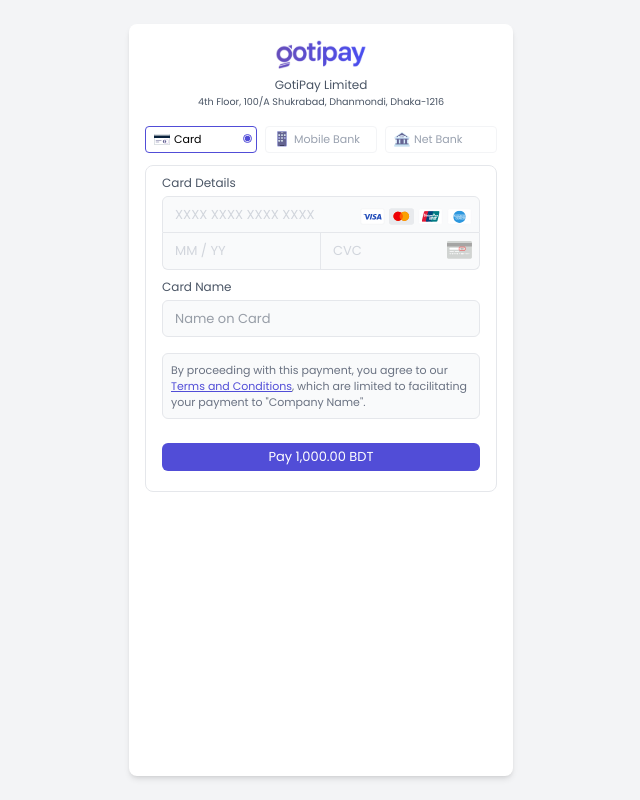
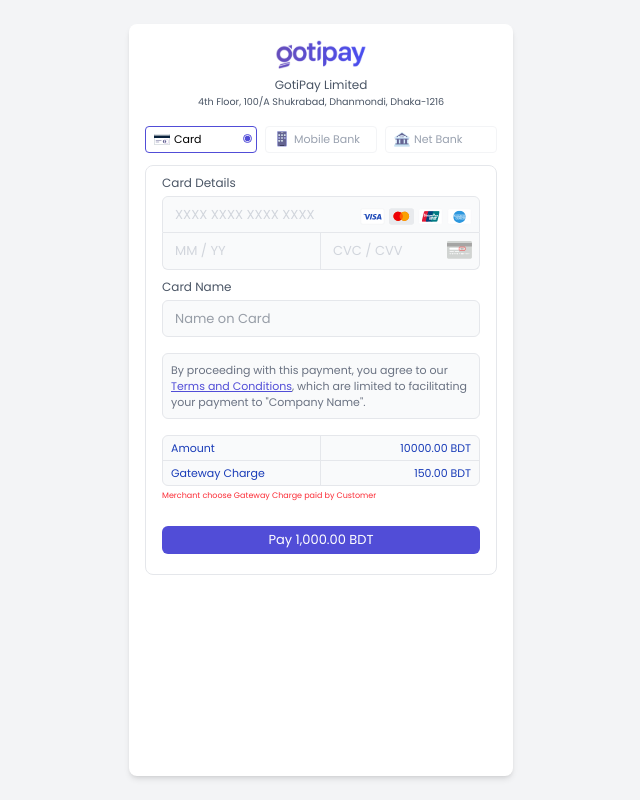
Before and after one commit to RabinMallick/goti_pay, a Next.js app: page /demo in a window 1280 px wide. Shown: the whole page, without its empty margins (319-959 px from the left). Built offline with nearby package versions, Linux system fonts and the light colour scheme; no server answers.

Commit message:
Update page.tsx

```diff
--- a/src/app/demo/page.tsx
+++ b/src/app/demo/page.tsx
@@ -206,7 +206,7 @@
                   <input
                     ref={cvcRef}
                     type="text"
-                    placeholder="CVC"
+                    placeholder="CVC / CVV"
                     value={formik.values.cvc}
                     onChange={handleCvcChange}
                     className={`border border-gray-200 ${formik.touched.cardNumber && formik.errors.cardNumber ? '' : 'border-t-0'
@@ -249,6 +249,20 @@
                 By proceeding with this payment, you agree to our{' '}
                 <span className="text-[var(--primary)] underline cursor-pointer">Terms and Conditions</span>, which are limited to facilitating your payment to &quot;Company Name&quot;.
               </p>
+
+              <div className="text-[11px] mt-4 text-blue-800 rounded-md bg-gray-50 leading-4 border border-gray-200">
+                <div className="grid grid-cols-2 border-b border-gray-200">
+                  <div className="px-2 py-1 border-r border-gray-200">Amount</div>
+                  <div className="px-2 py-1 text-right">10000.00 BDT</div>
+                </div>
+                <div className="grid grid-cols-2 ">
+                  <div className="px-2 py-1 border-r border-gray-200">Gateway Charge</div>
+                  <div className="px-2 py-1 text-right">150.00 BDT</div>
+                </div>
+              </div>
+              <p className="text-[8px] text-red-500 mt-1">Merchant choose Gateway Charge paid by Customer</p>
+
+
             </>
           )}
 
```
